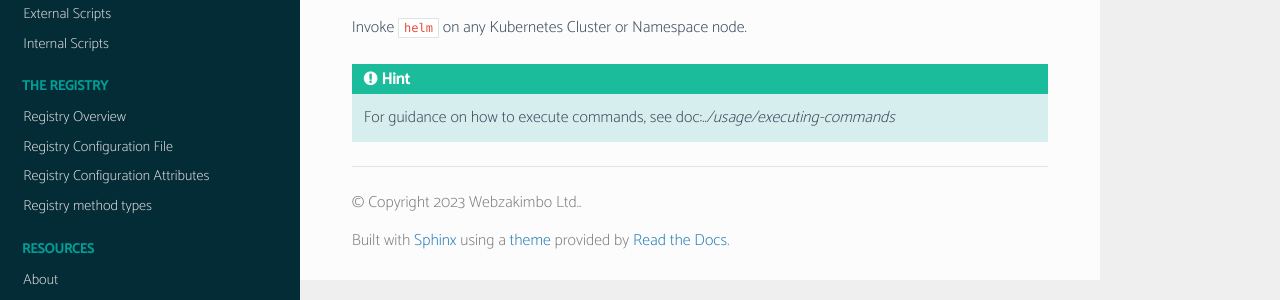
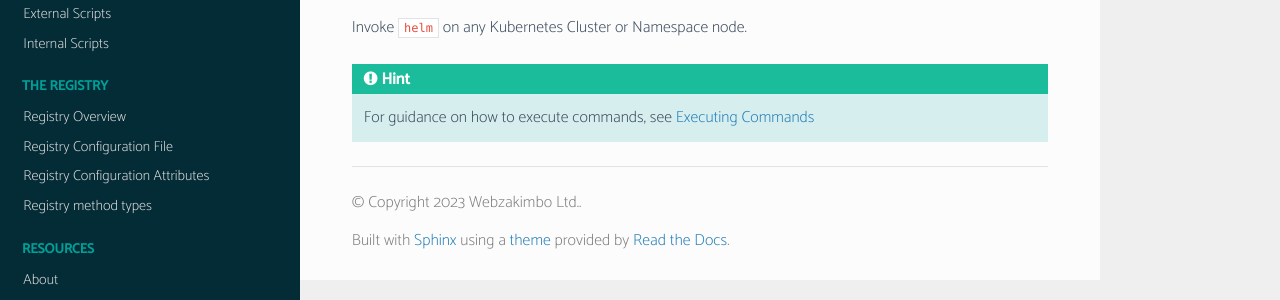
Before and after one commit to webzakimbo/bcome-read-the-docs, a Sphinx documentation site: the page built from docs/source/notable/interactive-helm.rst, in a window 1280 px wide. Shown: the part 455-755 px from the top of the page. Built offline with Sphinx 7.4.7 and the Read the Docs theme 2.0.0, drawn with Linux system fonts in a browser that asks for light colours; pages that are not in the unit, such as notebooks, are missing from menus.

Commit message:
Interactive helm & interactive kubectl docs

```diff
--- a/docs/source/notable/interactive-helm.rst
+++ b/docs/source/notable/interactive-helm.rst
@@ -25,4 +25,4 @@ Invoke ``helm`` on any Kubernetes Cluster or Namespace node.
 
 .. hint::
 
-  For guidance on how to execute commands, see doc:`../usage/executing-commands`
+  For guidance on how to execute commands, see :doc:`../usage/executing-commands`
--- a/docs/source/notable/interactive-kubectl.rst
+++ b/docs/source/notable/interactive-kubectl.rst
@@ -25,4 +25,4 @@ Invoke ``kubectl`` on any Kubernetes Cluster node.
 
 .. hint::
 
-  For guidance on how to execute commands, see doc:`../usage/executing-commands`
+  For guidance on how to execute commands, see :doc:`../usage/executing-commands`
```
